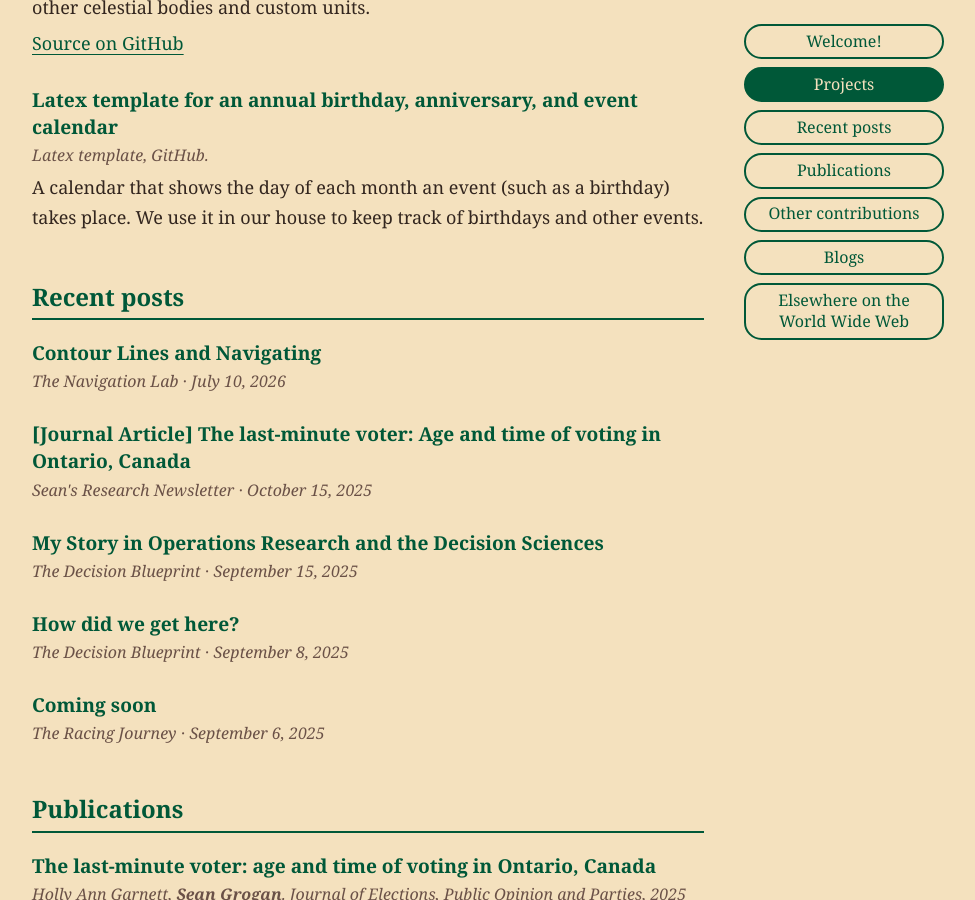
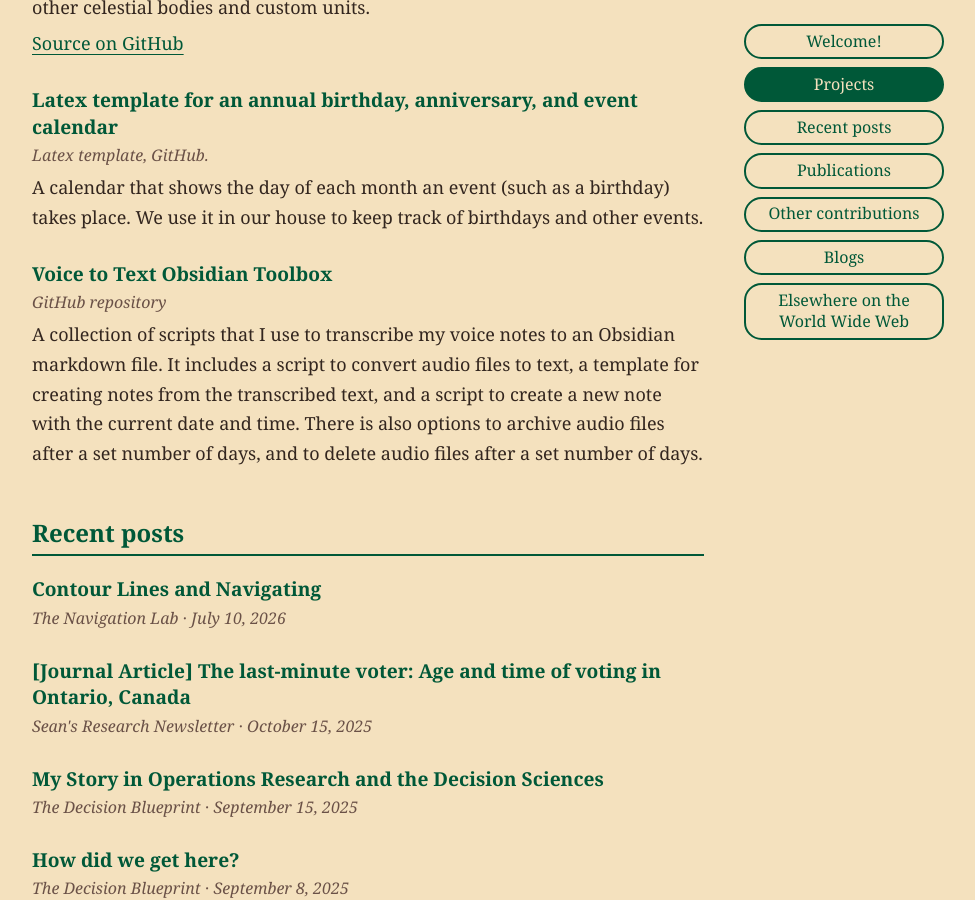
Before and after one commit to seangrogan/seangrogan.github.io, a Jekyll site: the page built from index.md, in a window 1280 px wide and 900 px high, scrolled down 1710 px. Shown: the whole window, without its empty margins (272-1247 px from the left). Built offline with Jekyll 4.4.1, drawn with Linux system fonts in a browser that asks for light colours.

Commit message:
Added my obsidian VTT tools

```diff
--- a/_data/projects.yml
+++ b/_data/projects.yml
@@ -39,6 +39,12 @@
       meta: Latex template, GitHub.
       description: >
         A calendar that shows the day of each month an event (such as a birthday) takes place. We use it in our house to keep track of birthdays and other events.
+
+    - title: Voice to Text Obsidian Toolbox
+      url: https://github.com/seangrogan/voice-to-text-obsidian-toolbox
+      meta: GitHub repository
+      description: >
+        A collection of scripts that I use to transcribe my voice notes to an Obsidian markdown file. It includes a script to convert audio files to text, a template for creating notes from the transcribed text, and a script to create a new note with the current date and time. There is also options to archive audio files after a set number of days, and to delete audio files after a set number of days.
 
 - section: Recent posts
   recent_posts: 5
```
